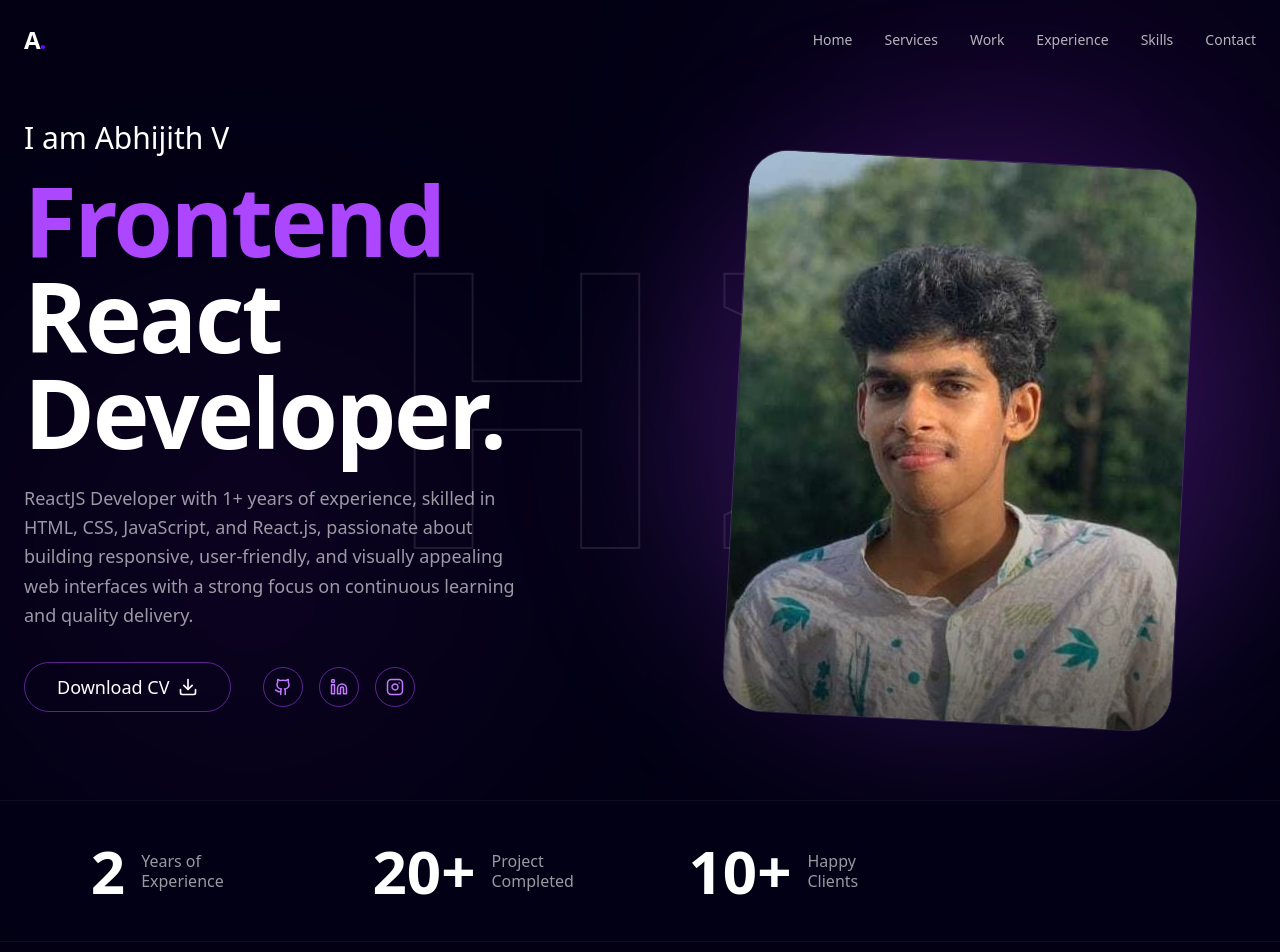
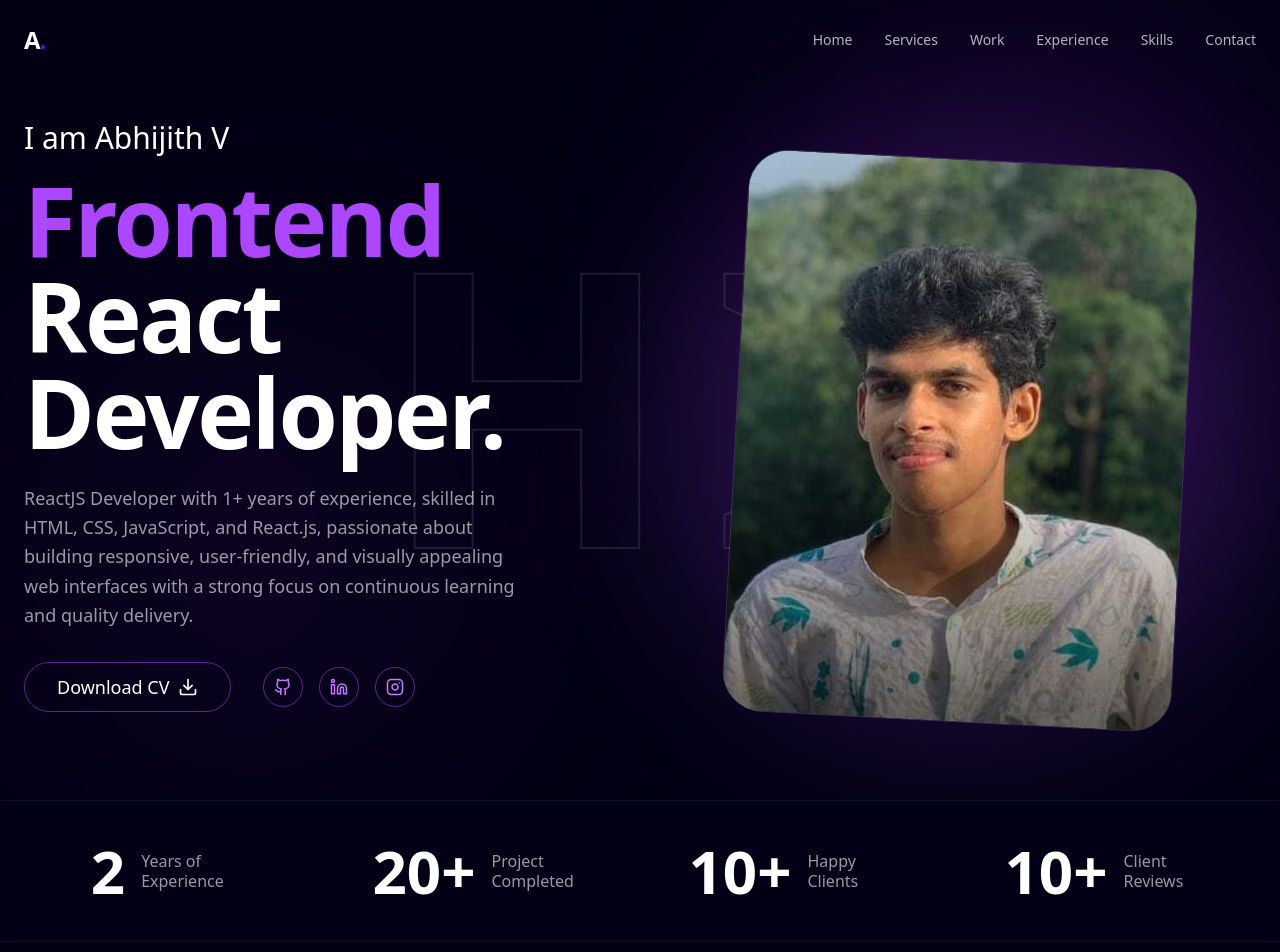
Before and after one commit to Abhijith200/abhi-blog, a Next.js app: page / in a window 1280 px wide. Shown: the top 952 px of the page. Built offline with nearby package versions, Linux system fonts and the light colour scheme.

Commit message:
added cv as pdf

```diff
--- a/src/components/Hero.tsx
+++ b/src/components/Hero.tsx
@@ -37,9 +37,16 @@ export function Hero() {
                     </p>
 
                     <div className="flex flex-col sm:flex-row items-center gap-8 mb-12">
-                        <Button variant="outline" className="rounded-full px-8 py-6 text-lg border-purple-500/50 hover:bg-purple-500/10 transition-colors w-full sm:w-auto flex justify-between sm:justify-center">
-                            Download CV <Download size={20} className="ml-2" />
-                        </Button>
+                        <a
+                            href="/cv/abhi_frontend.pdf"
+                            target="_blank"
+                            rel="noopener noreferrer"
+                            className="w-full sm:w-auto"
+                        >
+                            <Button variant="outline" className="rounded-full px-8 py-6 text-lg border-purple-500/50 hover:bg-purple-500/10 transition-colors w-full sm:w-auto flex justify-between sm:justify-center">
+                                Download CV <Download size={20} className="ml-2" />
+                            </Button>
+                        </a>
 
                         {/* Social Icons */}
                         <div className="flex items-center gap-4 w-full sm:w-auto justify-center sm:justify-start">
--- a/src/components/Stats.tsx
+++ b/src/components/Stats.tsx
@@ -15,10 +15,10 @@ const stats = [
         value: "10+",
         label: "Happy Clients",
     },
-    // {
-    //     value: "2",
-    //     label: "Years of Experience", // Intentionally duplicating as per visual if needed, but let's assume it's "Awards Won" or just keeping 3 for now to be safe, but user image had 4. Let's make the 4th one "Years of Experience" or maybe it was a mistake. I will stick to 3 unique ones or make the 4th "Awards Won" to be safe. Actually, looking at the image provided in context, it specifically says "14 Years of Experience" again. It might be a carousel. I'll just render 4 items as requested.
-    // },
+    {
+        value: "10+",
+        label: "Client Reviews",
+    },
 ];
 
 export function Stats() {
```
Also changed, not shown: 1 other file (tests, documents, lock files or other folders).
